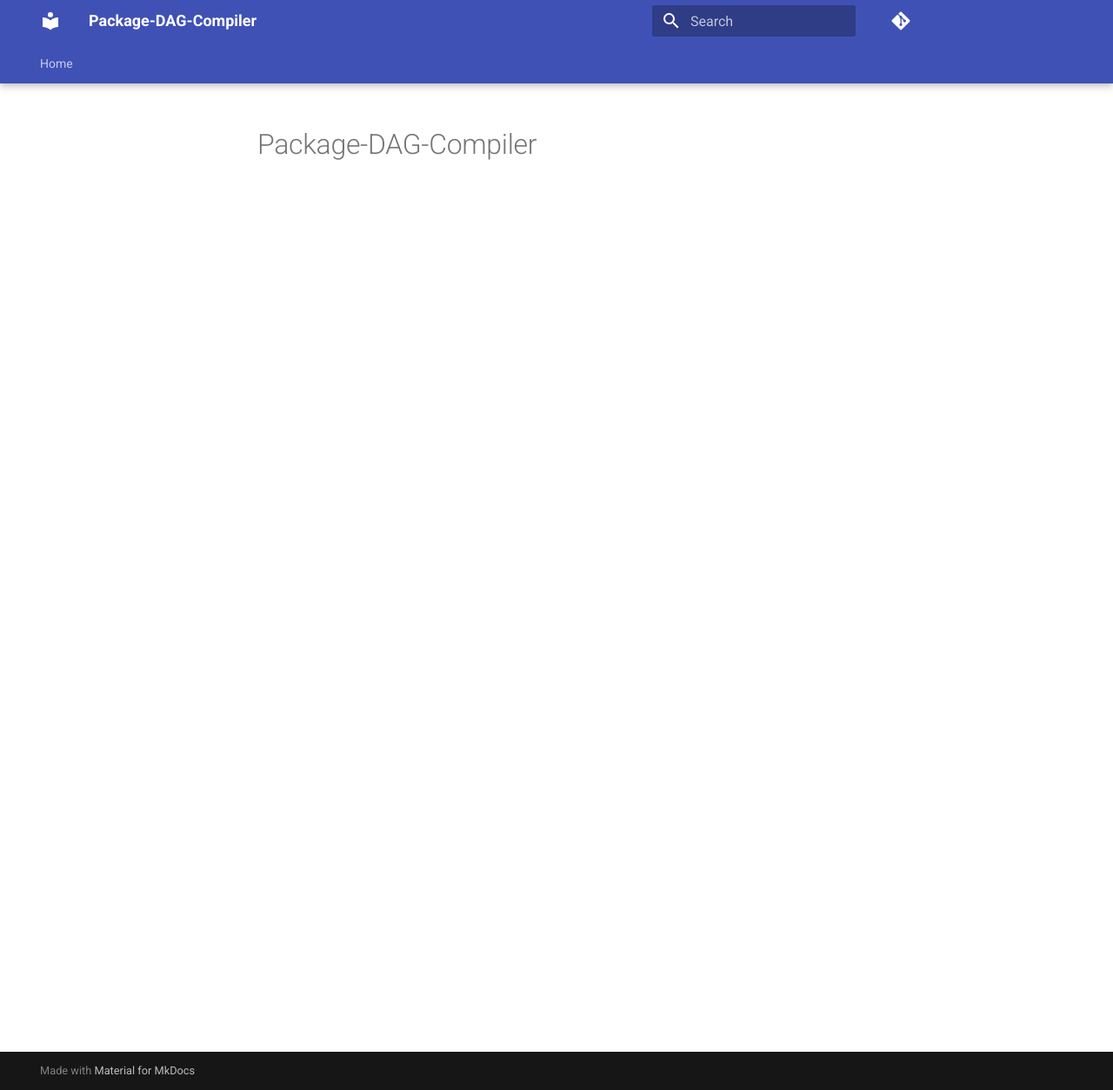
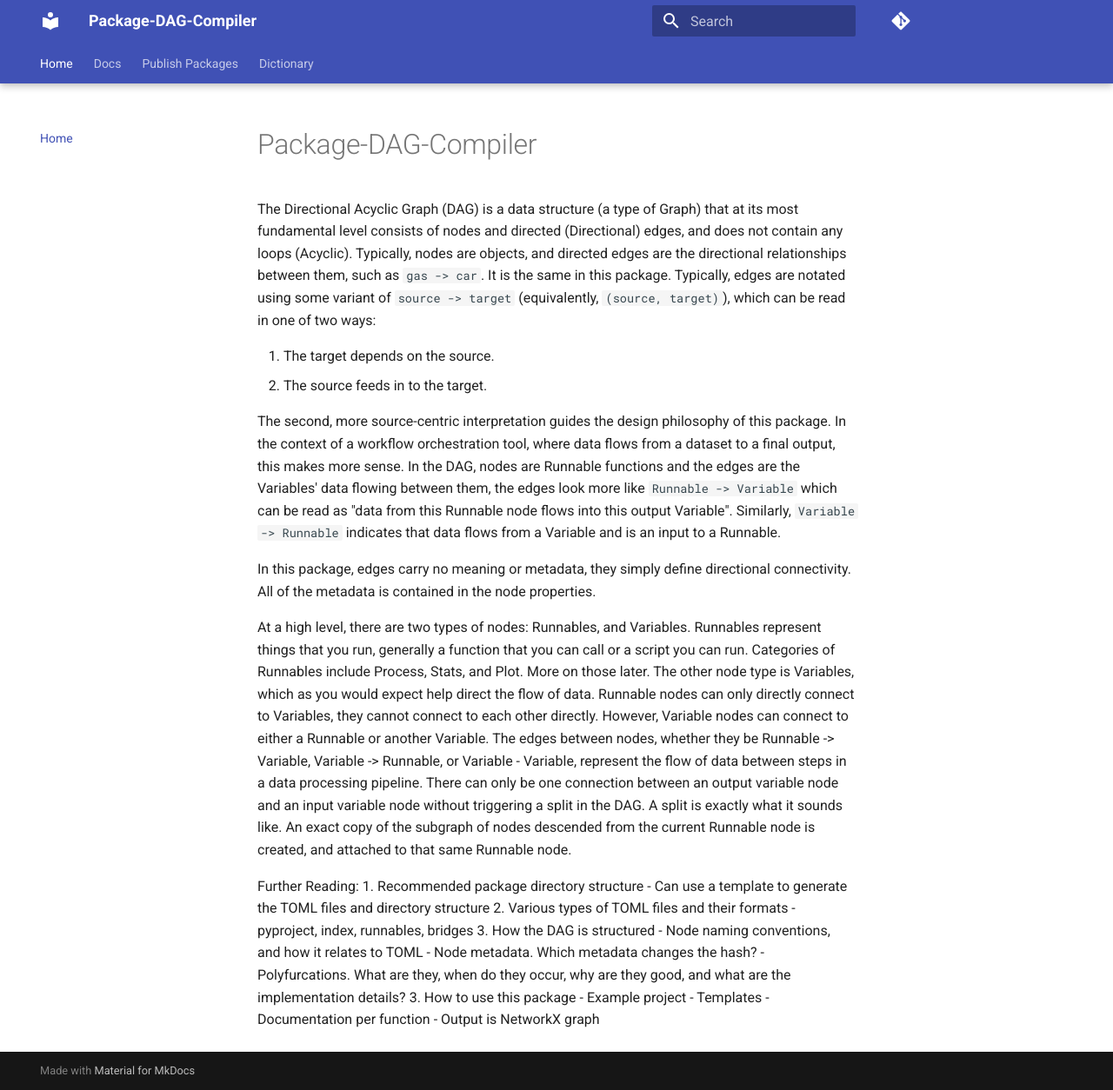
Before and after one commit to ResearchOS/dagpiler, an MkDocs documentation site: the page built from docs/index.md, in a window 1280 px wide and 1254 px high. Shown: the whole window at 87% size. Built offline with MkDocs 1.6.1 and Material for MkDocs 9.7.7, drawn with Linux system fonts in a browser that asks for light colours.

Commit message:
Updating docs, rambling

```diff
--- a/docs/index.md
+++ b/docs/index.md
@@ -1 +1,27 @@
 # Package-DAG-Compiler
+
+The Directional Acyclic Graph (DAG) is a data structure (a type of Graph) that at its most fundamental level consists of nodes and directed (Directional) edges, and does not contain any loops (Acyclic). Typically, nodes are objects, and directed edges are the directional relationships between them, such as `gas -> car`. It is the same in this package. Typically, edges are notated using some variant of `source -> target` (equivalently, `(source, target)`), which can be read in one of two ways:
+
+1. The target depends on the source.
+2. The source feeds in to the target.
+
+The second, more source-centric interpretation guides the design philosophy of this package. In the context of a workflow orchestration tool, where data flows from a dataset to a final output, this makes more sense. In the DAG, nodes are Runnable functions and the edges are the Variables' data flowing between them, the edges look more like `Runnable -> Variable` which can be read as "data from this Runnable node flows into this output Variable". Similarly, `Variable -> Runnable` indicates that data flows from a Variable and is an input to a Runnable.
+
+In this package, edges carry no meaning or metadata, they simply define directional connectivity. All of the metadata is contained in the node properties.
+
+At a high level, there are two types of nodes: Runnables, and Variables. Runnables represent things that you run, generally a function that you can call or a script you can run. Categories of Runnables include Process, Stats, and Plot. More on those later. The other node type is Variables, which as you would expect help direct the flow of data. Runnable nodes can only directly connect to Variables, they cannot connect to each other directly. However, Variable nodes can connect to either a Runnable or another Variable. The edges between nodes, whether they be Runnable -> Variable, Variable -> Runnable, or Variable - Variable, represent the flow of data between steps in a data processing pipeline. There can only be one connection between an output variable node and an input variable node without triggering a split in the DAG. A split is exactly what it sounds like. An exact copy of the subgraph of nodes descended from the current  Runnable node is created, and attached to that same Runnable node.
+
+Further Reading:
+1. Recommended package directory structure
+    - Can use a template to generate the TOML files and directory structure
+2. Various types of TOML files and their formats
+    - pyproject, index, runnables, bridges
+3. How the DAG is structured
+    - Node naming conventions, and how it relates to TOML
+    - Node metadata. Which metadata changes the hash?
+    - Polyfurcations. What are they, when do they occur, why are they good, and what are the implementation details?
+3. How to use this package
+    - Example project
+    - Templates
+    - Documentation per function
+    - Output is NetworkX graph
--- a/mkdocs.yml
+++ b/mkdocs.yml
@@ -39,4 +39,7 @@ markdown_extensions:
   - pymdownx.superfences
   - admonition
 nav:
-  - Home: docs/index.md
+  - Home: index.md
+  - Docs: package_design.md
+  - Publish Packages: publishing_packages.md
+  - Dictionary: terms.md
--- a/pyproject.toml
+++ b/pyproject.toml
@@ -9,8 +9,8 @@ description = 'Create a DAG representation of a data processing pipeline from TO
 authors = [{name = "Mitchell Tillman", email ="mtillman14@gmail.com"}]
 dependencies = []
 
-[project.scripts]
-dag = "package_dag_compiler.cli:app"
+# [project.scripts]
+# dag = "package_dag_compiler.cli:app"
 
 [tool.hatch.build.targets.wheel]
 packages = ["src/package_dag_compiler"]
```
Also changed, not shown: docs/package_design.md (added, +10 -0 lines), docs/publishing_packages.md (added, +13 -0 lines), docs/terms.md (added, +22 -0 lines).
